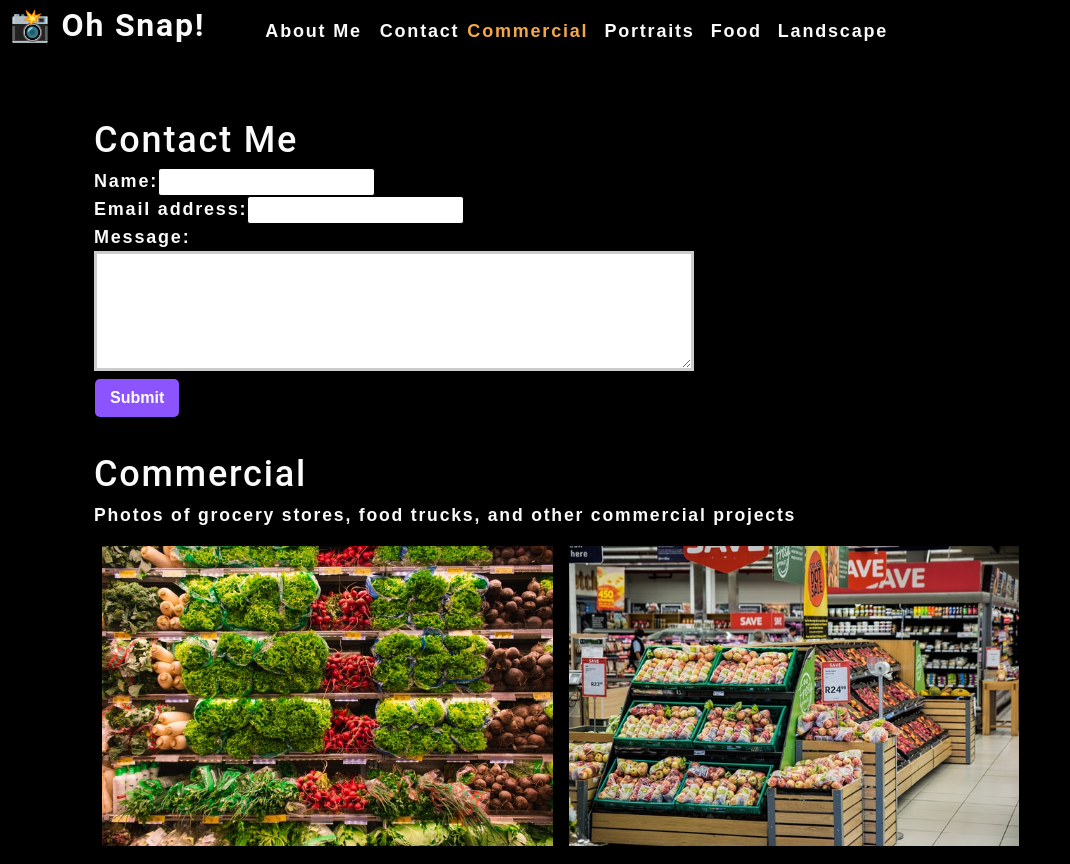
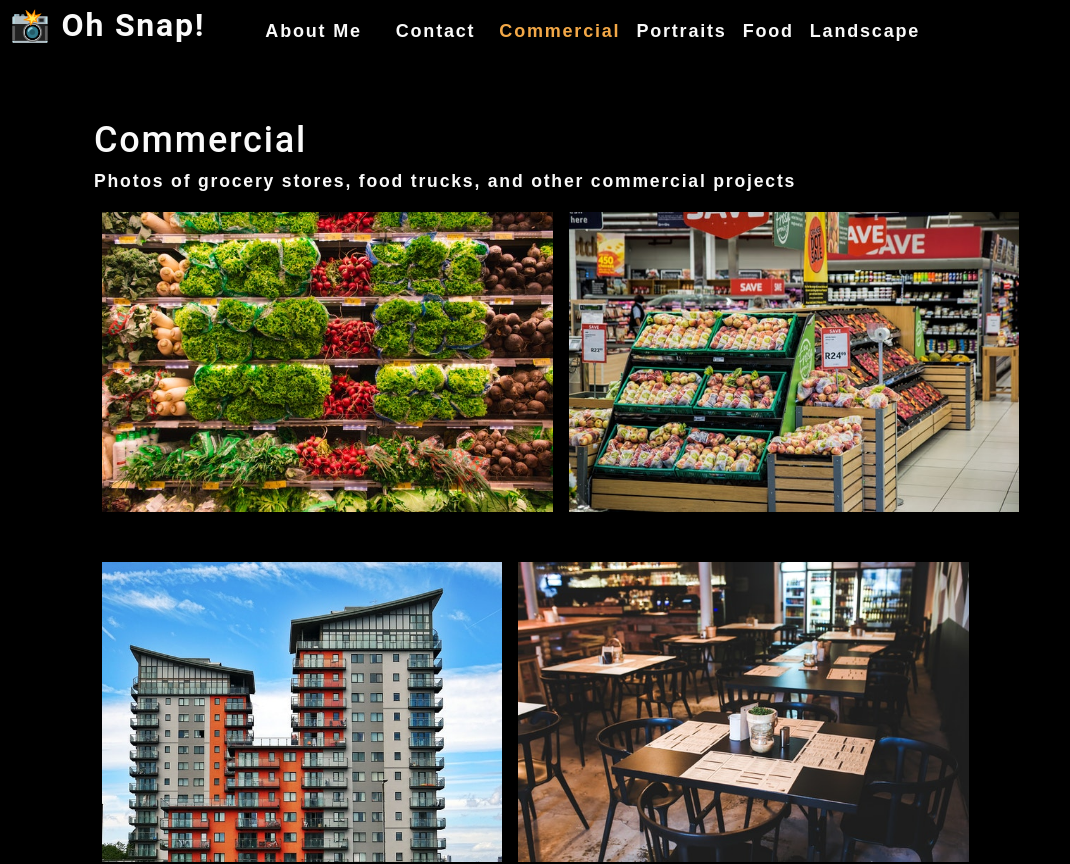
Before and after one commit to Wsamuell/photo-port, a React (Create React App) app: page / in a window 1280 px wide. Shown: the top 864 px of the page, without its empty margins (0-1070 px from the left). Built offline with nearby package versions, Linux system fonts and the light colour scheme.

Commit message:
updated contact on click function so we can get just the contact page?

```diff
--- a/src/App.js
+++ b/src/App.js
@@ -3,6 +3,8 @@
 import About from './component/About';
 import Gallery from './component/Gallery';
 import ContactForm from './component//Contact';
+
+
 
 function App() {
 
@@ -10,7 +12,7 @@
     {
       name: "commercial",
       description:
-      "Photos of grocery stores, food trucks, and other commercial projects",
+        "Photos of grocery stores, food trucks, and other commercial projects",
     },
     { name: "portraits", description: "Portraits of people in my life" },
     { name: "food", description: "Delicious delicacies" },
@@ -20,6 +22,7 @@
     },
   ]);
   const [currentCategory, setCurrentCategory] = useState(categories[0]);
+  const [contactSelected, setContactSelected] = useState(false);
 
   return (
     <div>
@@ -27,12 +30,19 @@
         categories={categories}
         setCurrentCategory={setCurrentCategory}
         currentCategory={currentCategory}
+        contactSelected={contactSelected}
+        setContactSelected={setContactSelected}
       ></Nav>
       <main>
         <div>
-          <ContactForm></ContactForm>
-          <Gallery currentCategory={currentCategory}></Gallery>
-          <About></About>
+          {!contactSelected ? (
+            <>
+              <Gallery currentCategory={currentCategory}></Gallery>
+              <About></About>
+            </>
+          ) : (
+            <ContactForm></ContactForm>
+          )}
         </div>
       </main>
     </div>
--- a/src/component/Contact/index.js
+++ b/src/component/Contact/index.js
@@ -1,35 +1,64 @@
 import React, { useState } from 'react';
+import { validateEmail } from '../../utils/helpers'
 
 
 
 function ContactForm() {
     const [formState, setFormState] = useState({ name: '', email: '', message: '' });
     const { name, email, message } = formState;
+    const [errorMessage, setErrorMessage] = useState('');
+
+
+    function handleSubmit(e) {
+        e.preventDefault();
+        if (!errorMessage) {
+            setFormState({ ...formState, [e.target.name]: e.target.value })
+        }
+        console.log('form', formState)
+    };
+
 
     function handleChange(e) {
-        setFormState({...formState, [e.target.name]: e.target.value })
+        if (e.target.name === 'email') {
+            const isValid = validateEmail(e.target.value);
+            if (!isValid) {
+                setErrorMessage('Your Email is Invalid')
+            } else {
+                setErrorMessage('')
+            }
+        } else {
+            if (!e.target.value.length) {
+                setErrorMessage(`${e.target.name} is required `);
+            } else {
+                setErrorMessage('');
+            }
+        }
+
+        console.log("errorMessage", errorMessage)
     };
-    function handleSubmit(e) {
-        e.preventDefault();
-        console.log(formState)
-    }
 
-        return (
+
+    return (
         <section>
             <h1>Contact Me</h1>
             <form id='contact-form' onSubmit={handleSubmit} >
                 <div>
                     <label htmlFor="name">Name:</label>
-                    <input type="text" name="name" defaultValue={name} onChange={handleChange}/>
+                    <input type="text" name="name" defaultValue={name} onBlur={handleChange} />
                 </div>
                 <div>
                     <label htmlFor="email">Email address:</label>
-                    <input type="email" name="email" defaultValue={email} onChange={handleChange}/>
+                    <input type="email" name="email" defaultValue={email} onBlur={handleChange} />
                 </div>
                 <div>
                     <label htmlFor="message">Message:</label>
-                    <textarea name="message" rows="5" defaultValue={message} onChange={handleChange}/>
+                    <textarea name="message" rows="5" defaultValue={message} onBlur={handleChange} />
                 </div>
+                {errorMessage && (
+                    <div>
+                        <p className="error-text">{errorMessage}</p>
+                    </div>
+                )}
                 <button type="submit">Submit</button>
             </form>
         </section>
--- a/src/component/Nav/index.js
+++ b/src/component/Nav/index.js
@@ -7,6 +7,8 @@
         categories = [],
         setCurrentCategory,
         currentCategory,
+        contactSelected,
+        setContactSelected
     } = props;
 
     useEffect(() => {
@@ -25,19 +27,20 @@
             <nav>
                 <ul className='flex-row'>
                     <li className='mx-2'>
-                        <a href='#about' data-testid='about'>
+                        <a href='#about' data-testid='about' onClick={() => setContactSelected(false)}>
                             About Me
                         </a>
                     </li>
-                    <li>
-                        <span>Contact</span>
+                    <li className={`mx-2 ${contactSelected && 'navActive'}`}>
+                        <span onClick={() => setContactSelected(true)}>Contact</span>
                     </li>
                     {categories.map((category) => (
-                        <li className={`mx-1 ${currentCategory.name === category.name && 'navActive'
+                        <li className={`mx-1 ${currentCategory.name === category.name && !contactSelected && 'navActive'
                             }`} key={category.name}>
                             <span
                                 onClick={() => {
-                                    setCurrentCategory(category)
+                                    setCurrentCategory(category);
+                                    setContactSelected(false);
                                 }}
                             >
                                 {capitalizeFirstLetter(category.name)}
```
